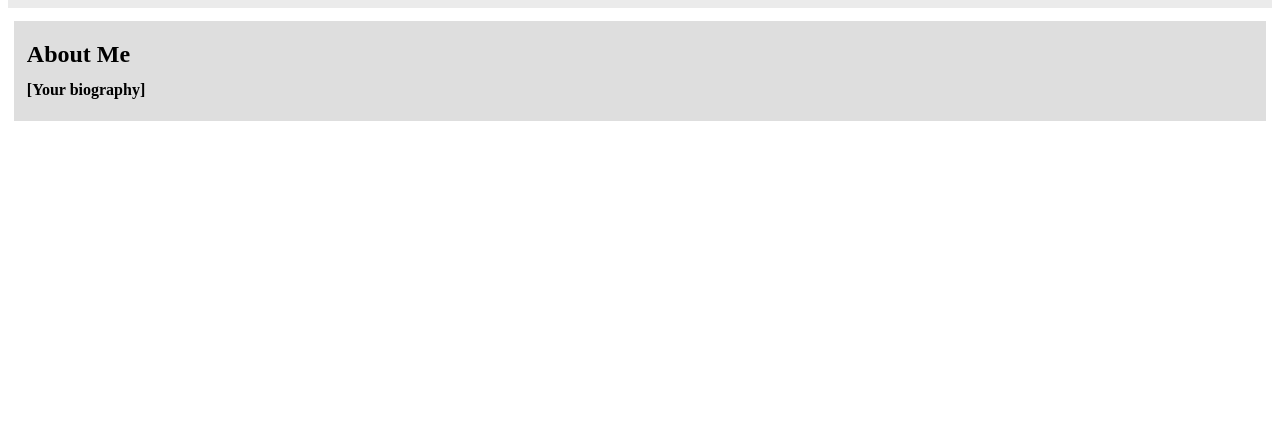
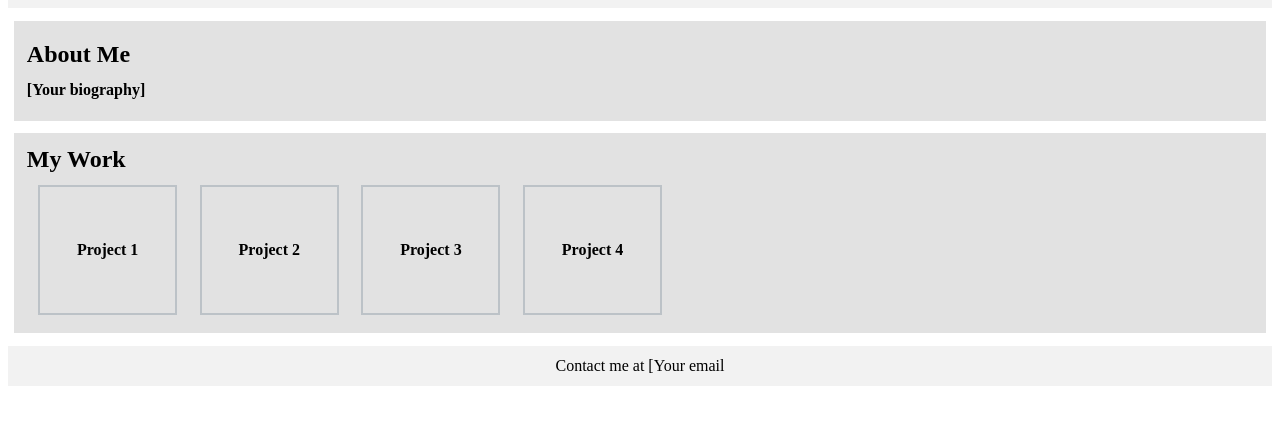
Before and after one commit to javad-musavi/letter-project, a plain HTML site: page index.html in a window 1280 px wide. Shown: the part 200-624 px from the top of the page. Drawn offline with Linux system fonts and the light colour scheme.

Commit message:
update index and css

```diff
--- a/css/style.css
+++ b/css/style.css
@@ -1,5 +1,5 @@
-.father{
-    background: rgba(192, 192, 192, 0.321);
+.parent{
+    background: rgba(192, 192, 192, 0.204);
     width: 100%;
     height: 200px;
     display: flex;
@@ -19,8 +19,8 @@
 .h5{
     margin:2% ;
 }
-.father1{
-    background:rgba(192, 192, 192, 0.526);
+.parent1{
+    background:rgba(192, 192, 192, 0.468);
     width: 99%;
     height: 100px;
     display: flex;
@@ -32,3 +32,41 @@
 .h4{
     margin: -0.5% 1%;
 }
+.parent2{
+    background: rgba(192, 192, 192, 0.468);
+    width: 99%;
+    height: 200px;
+    margin: auto;
+    display: flex;
+    flex-direction: column;
+}
+.h2{
+  margin: 1% 1%;
+}
+.child{
+    background: rgba(192, 192, 192, 0);
+    width:90% ;
+    height: 150%;
+    display: flex;
+    flex-direction: row;
+    margin: 0% 1%;
+}
+.grandchild{
+    background: rgba(192, 192, 192, 0);
+    width: 12%;
+    height: 85%;
+    margin: 0% 1%;
+    justify-items: center;
+    align-content: center;
+    border: 2px solid rgba(112, 128, 144, 0.335);
+}
+.parent3{
+    background: rgba(192, 192, 192, 0.204);
+    width: 100%;
+    height: 40px;
+    margin:1% auto;
+    display: flex;
+    flex-direction: row;
+    justify-content: center;
+    align-items: center;
+}
--- a/index.html
+++ b/index.html
@@ -7,14 +7,34 @@
     <link rel="stylesheet" href="css/style.css">
 </head>
 <body>
-    <div class="father">
+    <div class="parent">
         <img class="img" src="../letter-project/asscts/1.png" alt="">
         <h1 class="h1">Your Name</h1>
         <h5 class="h5">Web Developer | Designer | Tech Enthusiast</h5>
     </div>
-    <div class="father1">
+    <div class="parent1">
         <h2>About Me</h2>
         <h4 class="h4">[Your biography]</h4>
     </div>
+    <div class="parent2">
+        <h2 class="h2">My Work</h2>
+        <div class="child">
+            <div class="grandchild">
+                <h4>Project 1</h4>
+            </div>
+            <div class="grandchild">
+                <h4>Project 2</h4>
+            </div>
+            <div class="grandchild">
+                <h4>Project 3</h4>
+            </div>
+            <div class="grandchild">
+                <h4>Project 4</h4>
+            </div>
+        </div>
+    </div>
+    <div class="parent3">
+        <p>Contact me at [Your email</p>
+    </div>
 </body>
 </html>
```
